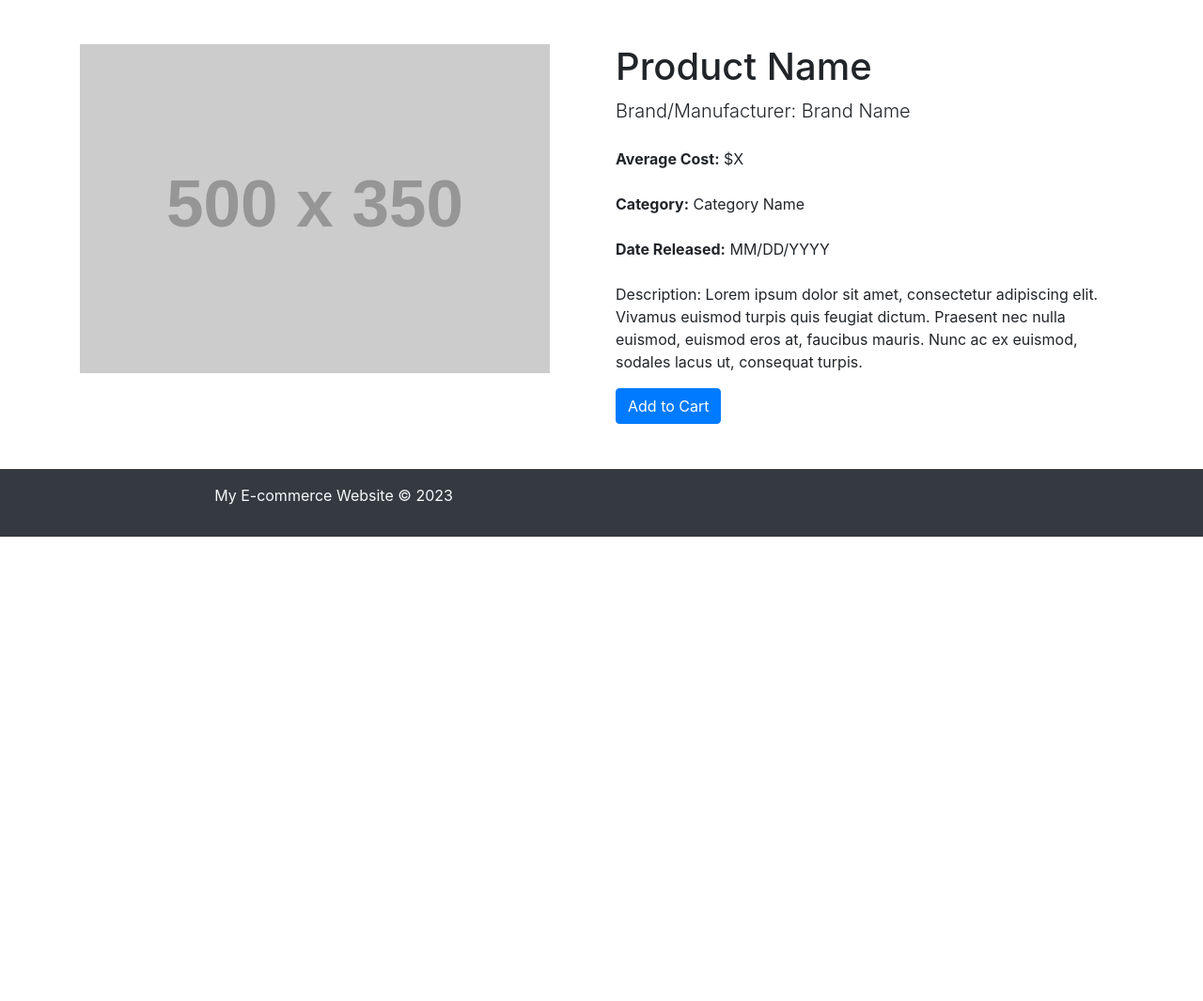
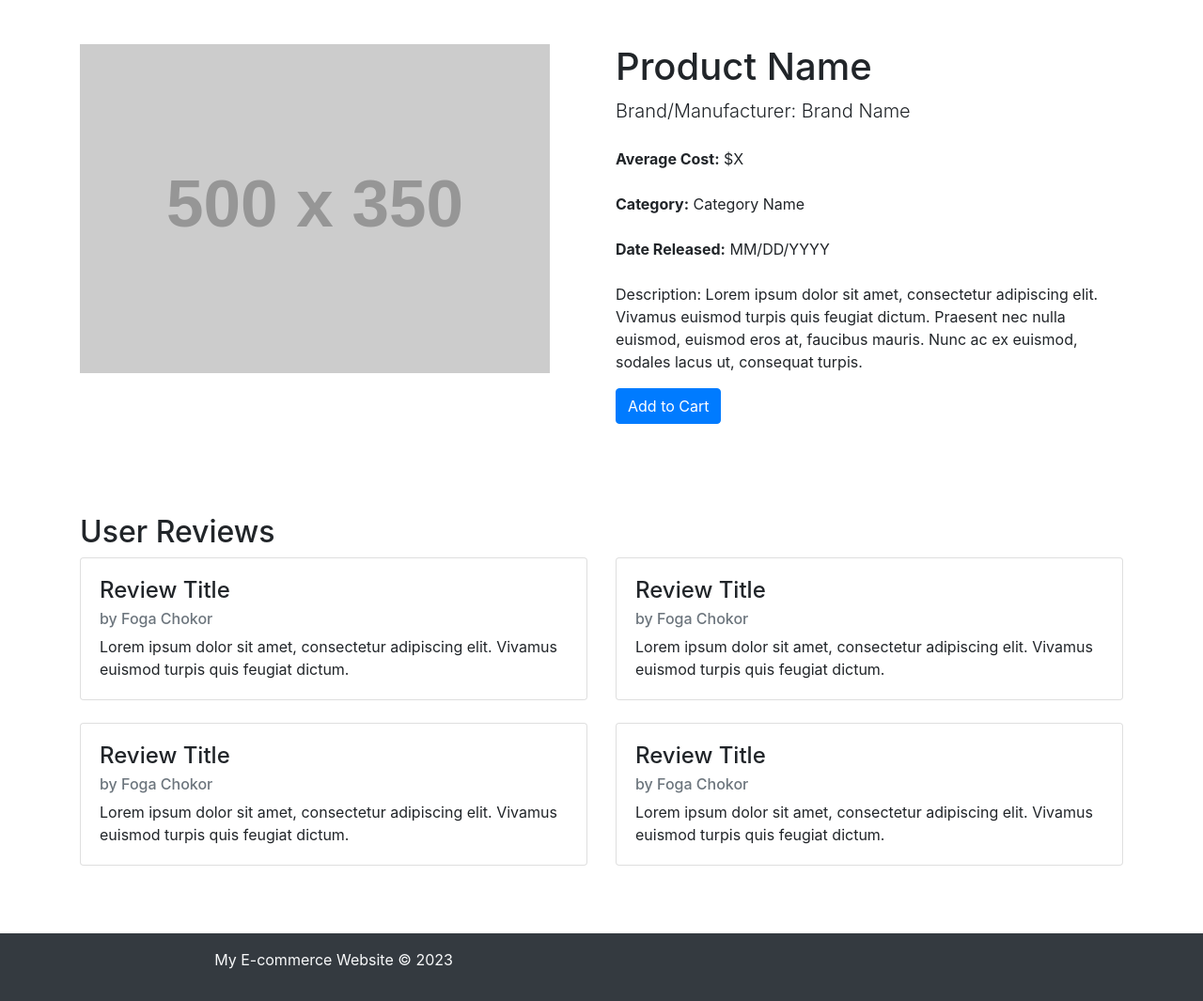
Before and after one commit to reshmaissac/reviewApp, a Django app: template products/templates/products/product001.html in a window 1280 px wide. Shown: the part 57-1122 px from the top of the page at 94% size. Before the commit the page ends 628 px from the top, so only its background shows below. Run offline with Django 4.2, Linux system fonts and the light colour scheme; the template is opened without the code that fills it, so the values that code supplies are empty; grey boxes labelled with a size stand in for pictures from a placeholder-image service; some libraries are stand-ins or nearby versions.

Commit message:
Added review section to product page

```diff
--- a/home/templates/home/home.html
+++ b/home/templates/home/home.html
@@ -1,6 +1,5 @@
 {% extends "home/base.html" %}
 {% block content %}
-  <body>
     <!-- Header Section -->
     <header class="bg-light p-5">
       <h1>Welcome to My E-commerce Website</h1>
--- a/products/templates/products/product001.html
+++ b/products/templates/products/product001.html
@@ -113,6 +113,61 @@
       </div>
     </section>
 
+    <!-- User Reviews Section -->
+    <section class="container py-5">
+      <h2>User Reviews</h2>
+      <div class="row">
+        <div class="col-md-6 mb-4">
+          <div class="card">
+            <div class="card-body">
+              <h4 class="card-title">Review Title</h4>
+              <h6 class="card-subtitle mb-2 text-muted">by Foga Chokor</h6>
+              <p class="card-text">
+                Lorem ipsum dolor sit amet, consectetur adipiscing elit. Vivamus euismod turpis quis
+                feugiat dictum.
+              </p>
+            </div>
+          </div>
+        </div>
+        <div class="col-md-6 mb-4">
+          <div class="card">
+            <div class="card-body">
+              <h4 class="card-title">Review Title</h4>
+              <h6 class="card-subtitle mb-2 text-muted">by Foga Chokor</h6>
+              <p class="card-text">
+                Lorem ipsum dolor sit amet, consectetur adipiscing elit. Vivamus euismod turpis quis
+                feugiat dictum.
+              </p>
+            </div>
+          </div>
+        </div>
+        <div class="col-md-6 mb-4">
+          <div class="card">
+            <div class="card-body">
+              <h4 class="card-title">Review Title</h4>
+              <h6 class="card-subtitle mb-2 text-muted">by Foga Chokor</h6>
+              <p class="card-text">
+                Lorem ipsum dolor sit amet, consectetur adipiscing elit. Vivamus euismod turpis quis
+                feugiat dictum.
+              </p>
+            </div>
+          </div>
+        </div>
+        <div class="col-md-6 mb-4">
+          <div class="card">
+            <div class="card-body">
+              <h4 class="card-title">Review Title</h4>
+              <h6 class="card-subtitle mb-2 text-muted">by Foga Chokor</h6>
+              <p class="card-text">
+                Lorem ipsum dolor sit amet, consectetur adipiscing elit. Vivamus euismod turpis quis
+                feugiat dictum.
+              </p>
+            </div>
+          </div>
+        </div>
+      </div>
+    </section>
+
     <!-- Footer Section -->
     <footer class="bg-dark text-light py-3">
       <div class="container">
```
